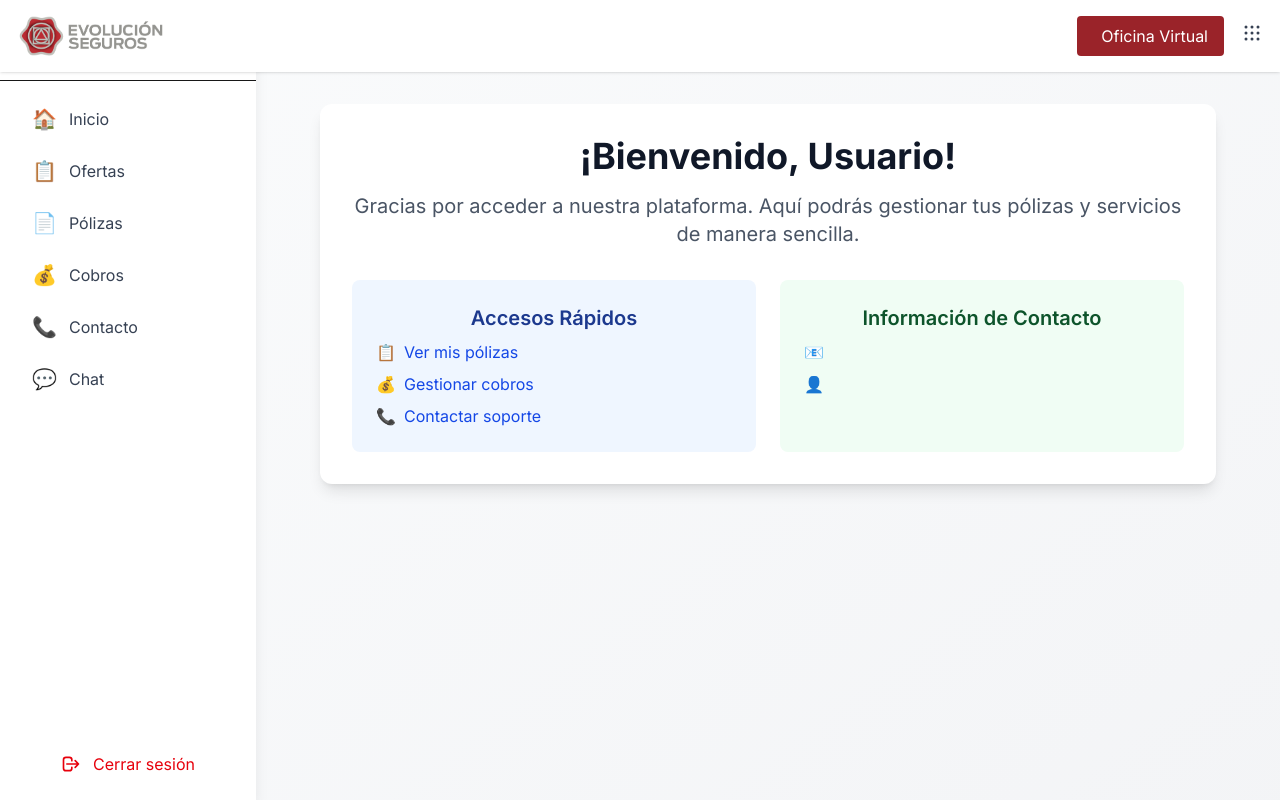
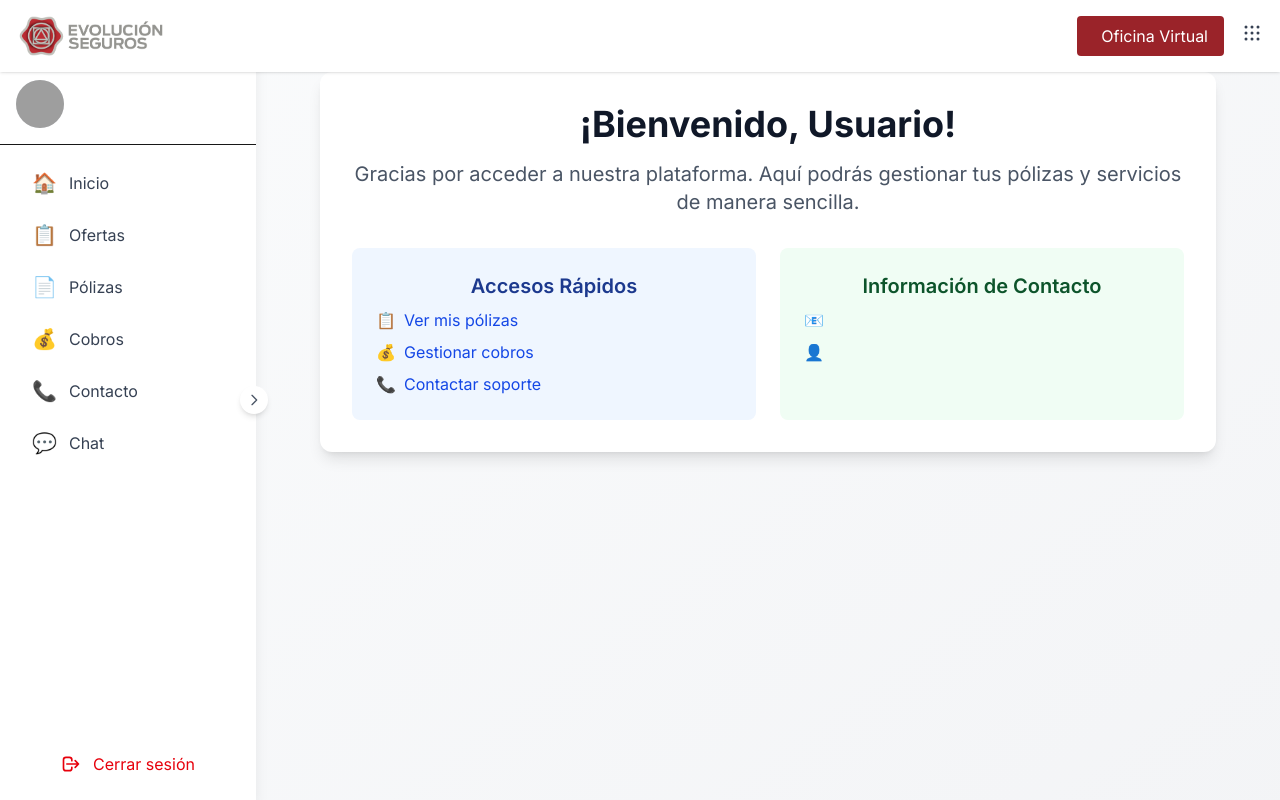
Before and after one commit to virutarasewiez/test-evo-web, a Next.js app: page /login/ingreso/bienvenida in a window 1280 px wide. Shown: the top 800 px of the page. Built offline with nearby package versions, Linux system fonts and the light colour scheme; sample sign-in values are in the browser's storage; grey boxes are pictures that could not be loaded.

Commit message:
sidebar corregida con errores

```diff
--- a/src/app/login/components/Sidebar.tsx
+++ b/src/app/login/components/Sidebar.tsx
@@ -43,7 +43,7 @@ export default function Sidebar() {
       {/* Toggle Button */}
       <button
         onClick={() => setIsOpen(!isOpen)}
-        className="absolute -right-3 top-6 bg-white rounded-full p-1.5 shadow-md hover:bg-gray-100"
+        className="absolute -right-3 top-1/2 transform -translate-y-1/2 bg-white rounded-full p-1.5 shadow-md hover:bg-gray-100"
       >
         <svg
           className={`w-4 h-4 text-gray-600 transition-transform ${isOpen ? 'rotate-180' : ''}`}
@@ -56,7 +56,7 @@ export default function Sidebar() {
       </button>
 
       {/* User Profile Section */}
-      <div className="p-4 border-b">
+      <div className="p-4 border-b mt-16">
         <div className="flex items-center space-x-4">
           <div className="relative w-12 h-12 rounded-full overflow-hidden bg-gray-200">
             <Image
--- a/src/app/login/ingreso/bienvenida/page.tsx
+++ b/src/app/login/ingreso/bienvenida/page.tsx
@@ -15,6 +15,7 @@ export default function BienvenidaPage() {
   const router = useRouter();
   const [userData, setUserData] = useState<UserData | null>(null);
   const [loading, setLoading] = useState(true);
+  const [isSidebarOpen, setIsSidebarOpen] = useState(true);
 
   useEffect(() => {
     const storedData = localStorage.getItem('userData');
@@ -37,8 +38,8 @@ export default function BienvenidaPage() {
   if (loading) {
     return (
       <div className="flex">
-        <Sidebar />
-        <div className="flex-1 ml-64 min-h-screen bg-gradient-to-br from-gray-50 to-gray-100 flex items-center justify-center">
+        <Sidebar onToggle={setIsSidebarOpen} />
+        <div className={`flex-1 min-h-screen bg-gradient-to-br from-gray-50 to-gray-100 flex items-center justify-center transition-all duration-300 ${isSidebarOpen ? 'ml-64' : 'ml-20'}`}>
           <div className="flex items-center space-x-4">
             <div className="animate-spin rounded-full h-8 w-8 border-b-2 border-blue-500"></div>
             <span className="text-lg text-gray-600">Cargando...</span>
@@ -50,8 +51,8 @@ export default function BienvenidaPage() {
 
   return (
     <div className="flex">
-      <Sidebar />
-      <div className="flex-1 ml-64 min-h-screen bg-gradient-to-br from-gray-50 to-gray-100 p-8">
+      <Sidebar onToggle={setIsSidebarOpen} />
+      <main className={`flex-1 min-h-screen bg-gradient-to-br from-gray-50 to-gray-100 transition-all duration-300 ${isSidebarOpen ? 'ml-64' : 'ml-20'}`}>
         <div className="max-w-4xl mx-auto">
           <div className="bg-white rounded-xl shadow-lg p-8">
             <div className="text-center">
@@ -96,7 +97,7 @@ export default function BienvenidaPage() {
             </div>
           </div>
         </div>
-      </div>
+      </main>
     </div>
   );
 }
```
